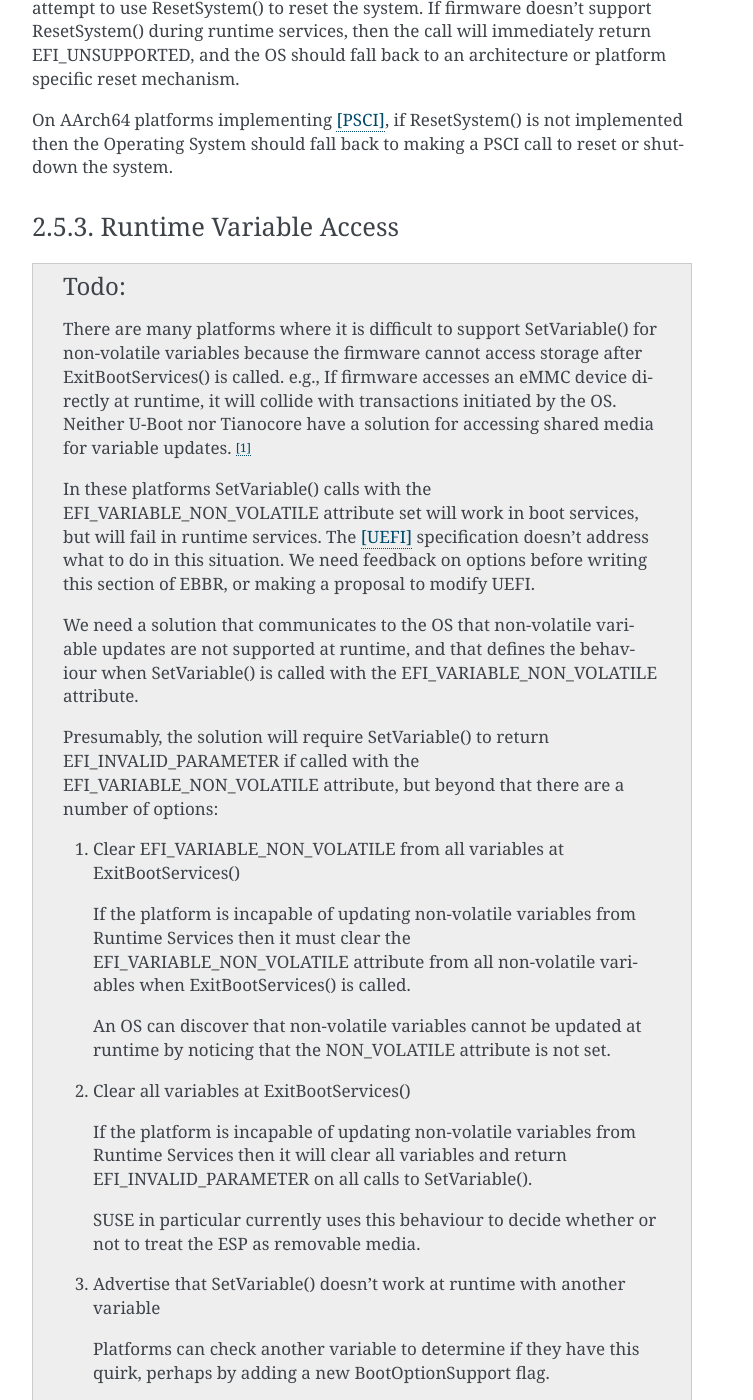
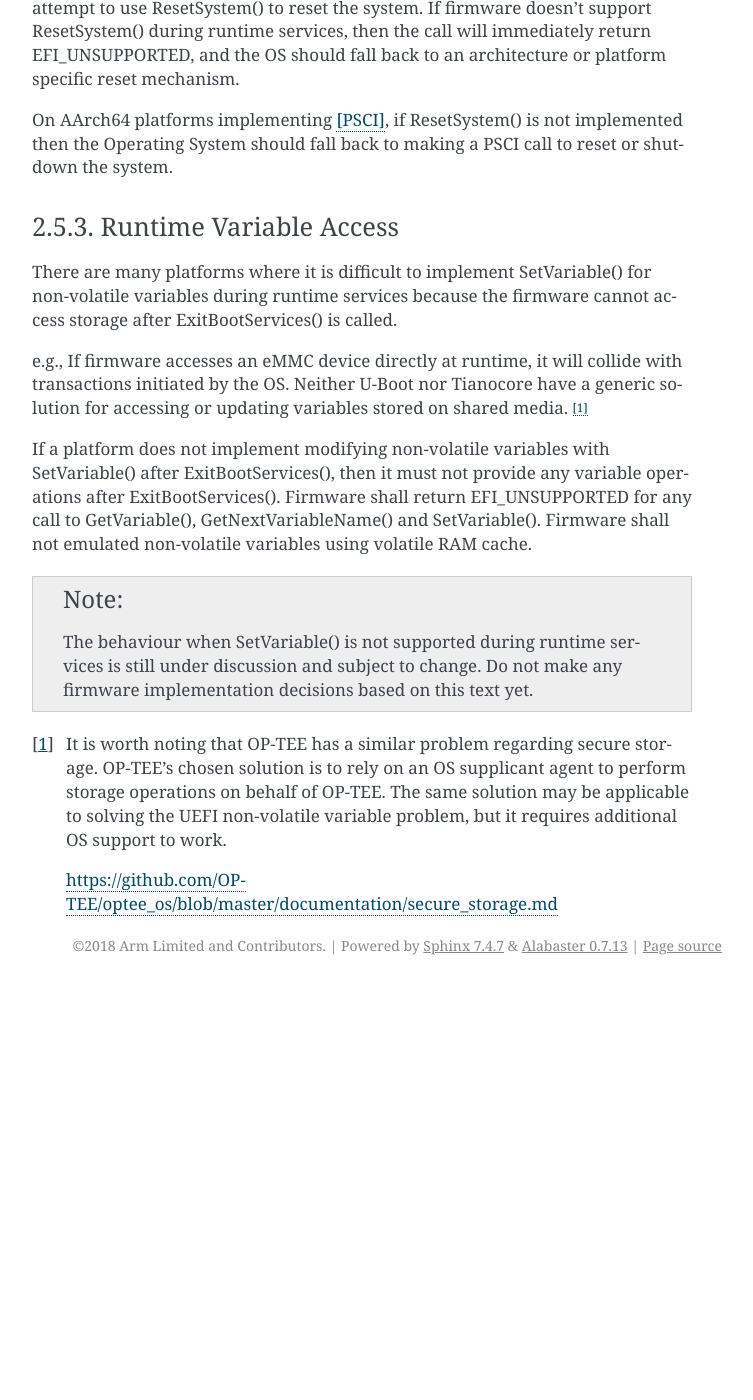
Before and after one commit to ARM-software/ebbr, a Sphinx documentation site: the page built from source/chapter2-uefi.rst, in a window 1280 px wide and 1400 px high, scrolled down 3976 px. Shown: the whole window, without its empty margins (388-1141 px from the left). Built offline with Sphinx 7.4.7, drawn with Linux system fonts in a browser that asks for light colours; after the commit the page ends 4961 px from its top, so only the background shows below that; some of the changed text lies outside the part shown.

Commit message:
Don't provide SetVariable() if GetVariable() doesn't work
After face to face meeting at Linaro Connect YVR18, the decision was
made to keep variable services very simple. Either fully provide
SetVariable/GetVariable during runtime services, or don't provide them
at all.

The text here is still subject to change, but it is better than the
previous language, so it will be used for the v0.7 release.

Resolves: #22
Signed-off-by: Grant Likely <grant.likely@arm.com>
Cc: Peter Jones <pjones@redhat.com>

```diff
--- a/source/chapter2-uefi.rst
+++ b/source/chapter2-uefi.rst
@@ -190,66 +190,31 @@ back to making a PSCI call to reset or shutdown the system.
 Runtime Variable Access
 -----------------------
 
-.. todo::
+There are many platforms where it is difficult to implement SetVariable() for
+non-volatile variables during runtime services because the firmware cannot
+access storage after ExitBootServices() is called.
 
-   There are many platforms where it is difficult to support SetVariable() for
-   non-volatile variables because the firmware cannot access storage after
-   ExitBootServices() is called.
-   e.g., If firmware accesses an eMMC device directly at runtime, it will
-   collide with transactions initiated by the OS.
-   Neither U-Boot nor Tianocore have a solution for accessing shared media for
-   variable updates. [#OPTEESupplicant]_
+e.g., If firmware accesses an eMMC device directly at runtime, it will
+collide with transactions initiated by the OS.
+Neither U-Boot nor Tianocore have a generic solution for accessing or updating
+variables stored on shared media. [#OPTEESupplicant]_
 
-   In these platforms SetVariable() calls with the EFI_VARIABLE_NON_VOLATILE
-   attribute set will work in boot services, but will fail in runtime services.
-   The [UEFI]_ specification doesn't address what to do in this situation.
-   We need feedback on options before writing this section of EBBR, or making a
-   proposal to modify UEFI.
+If a platform does not implement modifying non-volatile variables with
+SetVariable() after ExitBootServices(),
+then it must not provide any variable operations after ExitBootServices().
+Firmware shall return EFI_UNSUPPORTED for any call to GetVariable(),
+GetNextVariableName() and SetVariable().
+Firmware shall not emulated non-volatile variables using volatile RAM cache.
 
-   We need a solution that communicates to the OS that non-volatile variable
-   updates are not supported at runtime, and that defines the behaviour when
-   SetVariable() is called with the EFI_VARIABLE_NON_VOLATILE attribute.
-
-   Presumably, the solution will require SetVariable() to return
-   EFI_INVALID_PARAMETER if called with the EFI_VARIABLE_NON_VOLATILE
-   attribute, but beyond that there are a number of options:
-
-   #. Clear EFI_VARIABLE_NON_VOLATILE from all variables at ExitBootServices()
-
-      If the platform is incapable of updating non-volatile variables from Runtime
-      Services then it must clear the EFI_VARIABLE_NON_VOLATILE attribute from all
-      non-volatile variables when ExitBootServices() is called.
-
-      An OS can discover that non-volatile variables cannot be updated at
-      runtime by noticing that the NON_VOLATILE attribute is not set.
-
-   #. Clear all variables at ExitBootServices()
-
-      If the platform is incapable of updating non-volatile variables from Runtime
-      Services then it will clear all variables and return EFI_INVALID_PARAMETER
-      on all calls to SetVariable().
-
-      SUSE in particular currently uses this behaviour to decide whether or not
-      to treat the ESP as removable media.
-
-   #. Advertise that SetVariable() doesn't work at runtime with another variable
-
-      Platforms can check another variable to determine if they have this quirk,
-      perhaps by adding a new BootOptionSupport flag.
-
-   This is not a complete list, and other options can still be proposed. We're
-   looking for feedback on what would be most faithful to the UEFI spec, and
-   would work for the OS distributions before filling out this section of the
-   specification.
-
-   Comments can be sent to the boot-architecture@lists.linaro.org mailing list.
+.. note:: The behaviour when SetVariable() is not supported during runtime
+   services is still under discussion and subject to change.
+   Do not make any firmware implementation decisions based on this text yet.
 
 .. [#OPTEESupplicant] It is worth noting that OP-TEE has a similar problem
    regarding secure storage.
    OP-TEE's chosen solution is to rely on an OS supplicant agent to perform
    storage operations on behalf of OP-TEE.
    The same solution may be applicable to solving the UEFI non-volatile
-   variable problem, but that approach is also not entirely UEFI compliant
-   because it requires additional OS support to work.
+   variable problem, but it requires additional OS support to work.
 
    https://github.com/OP-TEE/optee_os/blob/master/documentation/secure_storage.md
```
